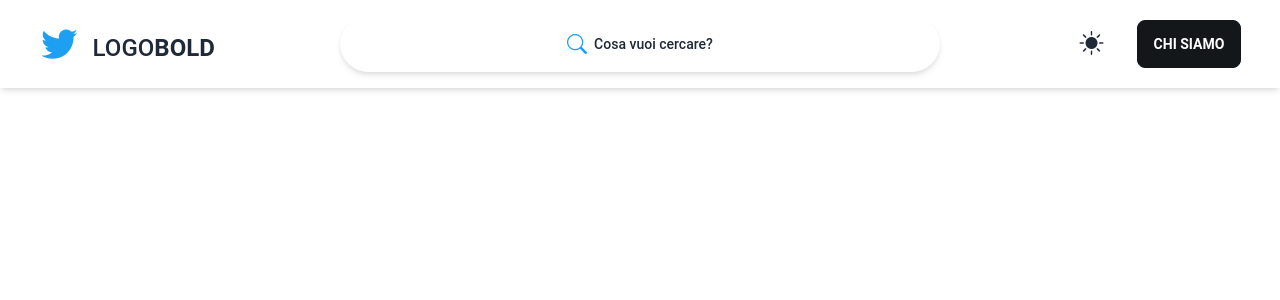
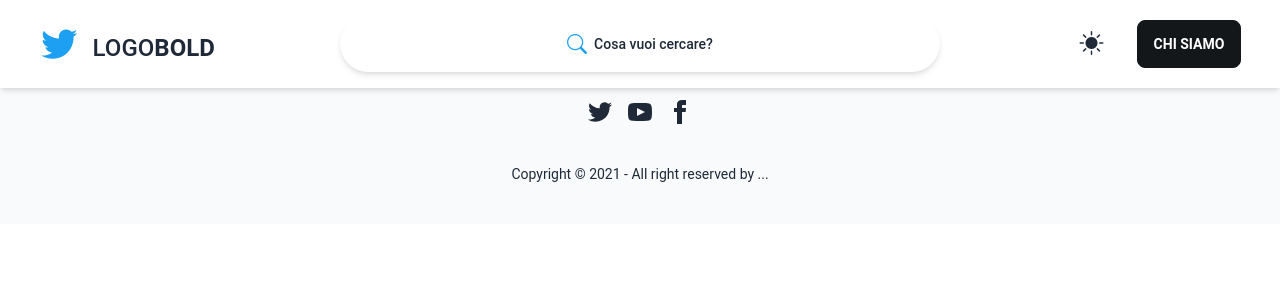
Before and after one commit to AngeloGalav/twitter-client, a React (Create React App) app: page /about in a window 1280 px wide. Shown: the top 300 px of the page. Built offline with nearby package versions, Linux system fonts and the light colour scheme; what @tailwindcss/typography would draw is missing.

Commit message:
Aggiunto reducer per gestire cambio tema persistente, aggiunto footer, piccoli improvements navbar, aggiunte info su README relative a redux

```diff
--- /dev/null
+++ b/src/Actions/Types.js
@@ -0,0 +1 @@
+export const CHANGE_THEME = "CHANGE_THEME"
--- a/src/App.js
+++ b/src/App.js
@@ -6,6 +6,7 @@
 
 //router
 import { BrowserRouter as Router, Switch, Route } from "react-router-dom";
+import Footer from "./Components/Footer";
 
 function App() {
     return (
@@ -31,6 +32,8 @@
           </Route>
         */}
             </Switch>
+
+            <Footer />
         </Router>
     );
 }
--- /dev/null
+++ b/src/Components/Footer.js
@@ -0,0 +1,59 @@
+import React from "react";
+import { Link } from "react-router-dom";
+
+const Footer = () => {
+    return (
+        <footer className="p-10 footer bg-base-200 text-base-content footer-center">
+            <div className="grid grid-flow-col gap-4">
+                <Link to="/about" className="link link-hover">
+                    About us
+                </Link>
+                <Link to="/about#contacts" className="link link-hover">
+                    Contact
+                </Link>
+            </div>
+            <div>
+                <div className="grid grid-flow-col gap-4">
+                    <a href="https://www.twitter.com">
+                        <svg
+                            xmlns="http://www.w3.org/2000/svg"
+                            width="24"
+                            height="24"
+                            viewBox="0 0 24 24"
+                            className="fill-current"
+                        >
+                            <path d="M24 4.557c-.883.392-1.832.656-2.828.775 1.017-.609 1.798-1.574 2.165-2.724-.951.564-2.005.974-3.127 1.195-.897-.957-2.178-1.555-3.594-1.555-3.179 0-5.515 2.966-4.797 6.045-4.091-.205-7.719-2.165-10.148-5.144-1.29 2.213-.669 5.108 1.523 6.574-.806-.026-1.566-.247-2.229-.616-.054 2.281 1.581 4.415 3.949 4.89-.693.188-1.452.232-2.224.084.626 1.956 2.444 3.379 4.6 3.419-2.07 1.623-4.678 2.348-7.29 2.04 2.179 1.397 4.768 2.212 7.548 2.212 9.142 0 14.307-7.721 13.995-14.646.962-.695 1.797-1.562 2.457-2.549z"></path>
+                        </svg>
+                    </a>
+                    <a href="https://www.youtube.com">
+                        <svg
+                            xmlns="http://www.w3.org/2000/svg"
+                            width="24"
+                            height="24"
+                            viewBox="0 0 24 24"
+                            className="fill-current"
+                        >
+                            <path d="M19.615 3.184c-3.604-.246-11.631-.245-15.23 0-3.897.266-4.356 2.62-4.385 8.816.029 6.185.484 8.549 4.385 8.816 3.6.245 11.626.246 15.23 0 3.897-.266 4.356-2.62 4.385-8.816-.029-6.185-.484-8.549-4.385-8.816zm-10.615 12.816v-8l8 3.993-8 4.007z"></path>
+                        </svg>
+                    </a>
+                    <a href="https://www.facebook.com">
+                        <svg
+                            xmlns="http://www.w3.org/2000/svg"
+                            width="24"
+                            height="24"
+                            viewBox="0 0 24 24"
+                            className="fill-current"
+                        >
+                            <path d="M9 8h-3v4h3v12h5v-12h3.642l.358-4h-4v-1.667c0-.955.192-1.333 1.115-1.333h2.885v-5h-3.808c-3.596 0-5.192 1.583-5.192 4.615v3.385z"></path>
+                        </svg>
+                    </a>
+                </div>
+            </div>
+            <div>
+                <p>Copyright © 2021 - All right reserved by ...</p>
+            </div>
+        </footer>
+    );
+};
+
+export default Footer;
--- a/src/Components/NavbarDesktop.js
+++ b/src/Components/NavbarDesktop.js
@@ -25,8 +25,7 @@
         handleSubmit,
         formState: { errors },
     } = useForm();
-    const onSubmit = (data) => console.log(data);
-    console.log(errors);
+    const onSubmit = (data) => console.log(data);   //questa funzione e' quella che viene chiamata quando l'utente preme su cerca, data contiene l'input in data.userInput
 
     /*Cambia il colore della navbar */
     const changeNavbarColorDesktop = () => {
@@ -210,10 +209,10 @@
                                     {...register("userInput", {
                                         required: true,
                                     })}
-                                    className="w-full pr-16 h-14 input input-primary shadow-md input-bordered rounded-full"
+                                    className={`w-full pr-16 h-14 input ${errors.userInput ? "input-error" : "input-primary"} shadow-md input-bordered rounded-full`}
                                 />
                                 <input
-                                    class="absolute top-0 h-14 right-0 rounded-l-none btn btn-primary rounded-full"
+                                    class={`absolute top-0 h-14 right-0 rounded-l-none btn ${errors.userInput ? "btn-error" : "btn-primary"} rounded-full`}
                                     type="submit"
                                     value="Cerca"
                                 />
--- a/src/Components/NavbarMobile.js
+++ b/src/Components/NavbarMobile.js
@@ -157,10 +157,10 @@
                                     {...register("userInput", {
                                         required: true,
                                     })}
-                                    className="w-full pr-16 h-14 input input-primary input-bordered rounded-full"
+                                    className={`w-full pr-16 h-14 input ${errors.userInput ? "input-error" : "input-primary"} shadow-md input-bordered rounded-full`}
                                 />
                                 <input
-                                    class="absolute top-0 h-14 right-0 rounded-l-none btn btn-primary rounded-full"
+                                    class={`absolute top-0 h-14 right-0 rounded-l-none btn ${errors.userInput ? "btn-error" : "btn-primary"} rounded-full`}
                                     type="submit"
                                     value="Cerca"
                                 />
--- a/src/Components/Screens/AboutScreen.js
+++ b/src/Components/Screens/AboutScreen.js
@@ -16,8 +16,6 @@
         id="about-screen-container"
         >
            { width < 768 ? <NavbarMobile /> : <NavbarDesktop />}
-
-            <br /><br /><br /><br /><br /><br /><br /><br /><br /><br /><br /><br /><br /><br /><br /><br /><br /><br /><br /><br /><br /><br /><br /><br /><br /><br /><br /><br /><br /><br /><br /><br /><br /><br /><br /><br /><br /><br /><br /><br /><br /><br /><br /><br /><br /><br /><br /><br /><br /><br /><br /><br /><br /><br /><br /><br /><br /><br /><br /><br /><br /><br /><br /><br /><br /><br /><br /><br /><br /><br /><br /><br /><br /><br /><br /><br /><br /><br /><br /><br /><br /><br /><br /><br /><br /><br /><br /><br /><br /><br /><br /><br /><br /><br /><br /><br /><br /><br /><br /><br /><br /><br /><br /><br /><br /><br /><br /><br /><br /><br /><br /><br /><br /><br /><br /><br /><br /><br /><br /><br /><br /><br /><br /><br /><br /><br /><br /><br /><br /><br /><br /><br /><br /><br /><br /><br /><br /><br /><br /><br /><br /><br /><br /><br /><br /><br /><br /><br /><br /><br /><br /><br /><br /><br /><br /><br /><br /><br /><br /><br /><br /><br /><br /><br /><br /><br /><br /><br /><br /><br /><br /><br /><br /><br /><br /><br /><br /><br /><br /><br /><br /><br /><br /><br /><br /><br /><br /><br /><br /><br /><br /><br /><br /><br /><br /><br /><br /><br /><br /><br /><br /><br /><br /><br /><br /><br /><br /><br /><br /><br /><br /><br /><br /><br /><br /><br /><br />
         </div>
     )
 }
--- a/src/Components/Screens/HomeScreen.js
+++ b/src/Components/Screens/HomeScreen.js
@@ -16,9 +16,9 @@
             {width < 768 ? <NavbarMobile /> : <NavbarDesktop />}
             <div
                 class="hero min-h-screen"
-                style={{backgroundImage: `url("https://picsum.photos/id/1005/1600/1400")`}}
+                style={{backgroundImage: `url("https://www.insursoft.it/wp-content/uploads/2021/06/futuristic-smart-city-with-5g-global-network-technology-scaled.jpg")`}}
             >
-                <div class="hero-overlay bg-opacity-60"></div>
+                <div class="hero-overlay backdrop-filter backdrop-blur-sm bg-opacity-40"></div>
                 <div class="text-center hero-content text-neutral-content">
                     <div class="max-w-md">
                         <h1 class="mb-5 text-5xl font-bold">Hello world</h1>
@@ -29,8 +29,6 @@
                     </div>
                 </div>
             </div>
-
-            <br /><br /><br /><br /><br /><br /><br /><br /><br /><br /><br /><br /><br /><br /><br /><br /><br /><br /><br /><br /><br /><br /><br /><br /><br /><br /><br /><br />
         </div>
     );
 };
--- /dev/null
+++ b/src/Reducers/UserReducer.js
@@ -0,0 +1,17 @@
+import { CHANGE_THEME } from "../Actions/Types";
+
+const initalState = {
+    theme: "light",
+};
+
+export default function userReducer(state = initalState, action) {
+    switch (action.type) {
+        case CHANGE_THEME:
+            return {
+                ...state,
+                theme: action.payload.theme,
+            };
+        default:
+            return state;
+    }
+}
--- a/src/Reducers/index.js
+++ b/src/Reducers/index.js
@@ -1,6 +1,7 @@
 //qui vanno messi i reducers
 import { combineReducers } from "redux";
+import userReducer from "./UserReducer";
 
 export default combineReducers({
-
+    userReducer: userReducer,
 });
--- a/src/store.js
+++ b/src/store.js
@@ -13,7 +13,7 @@
 const persistConfig = {
   key: "root",
   storage,
-  whitelist: [],
+  //whitelist: [],
 };
 
 const persistedReducer = persistReducer(persistConfig, rootReducer);
```
Also changed, not shown: src/Components/SwitchTheme.js (+34 -15 lines), 1 other file (tests, documents, lock files or other folders).
